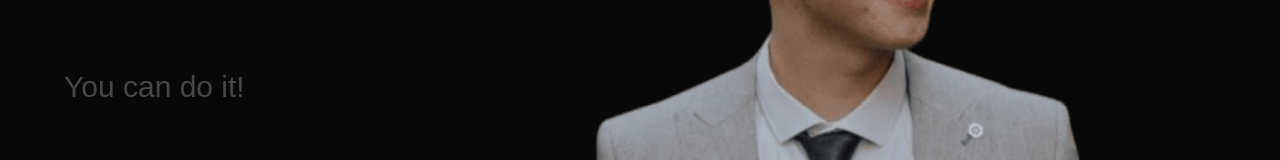
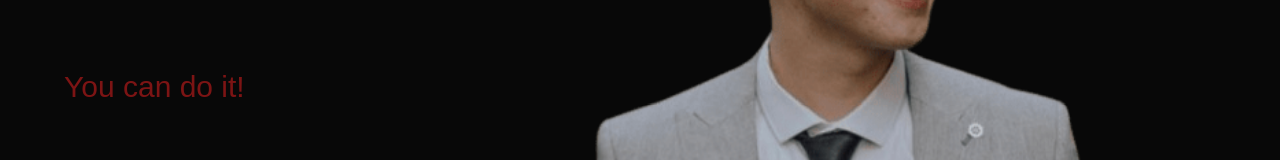
Before and after one commit to sarbub/PaulPersonalBlog, a plain HTML site: page index.html in a window 1280 px wide. Shown: the part 245-405 px from the top of the page. Drawn offline with Linux system fonts and the light colour scheme.

Commit message:
Update style.css

```diff
--- a/style.css
+++ b/style.css
@@ -120,7 +120,7 @@ nav a:hover::after{/*cand se trece cu mouse ul peste */
     position: relative;
     top: -45px;
     font-size: 30px;
-    color: var(--secondP);
+    color: var(--Primary);
 }
 
 .header-text h1{
```
